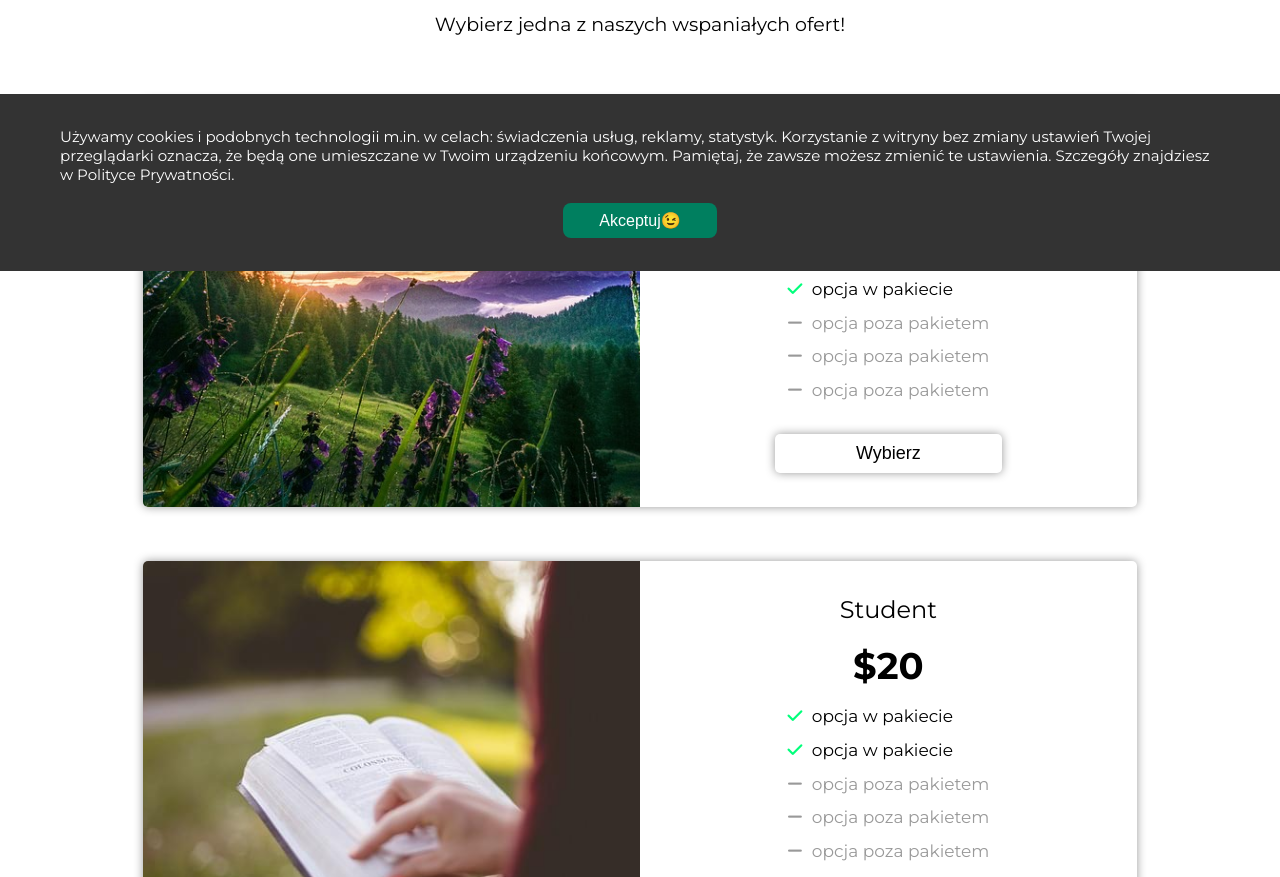
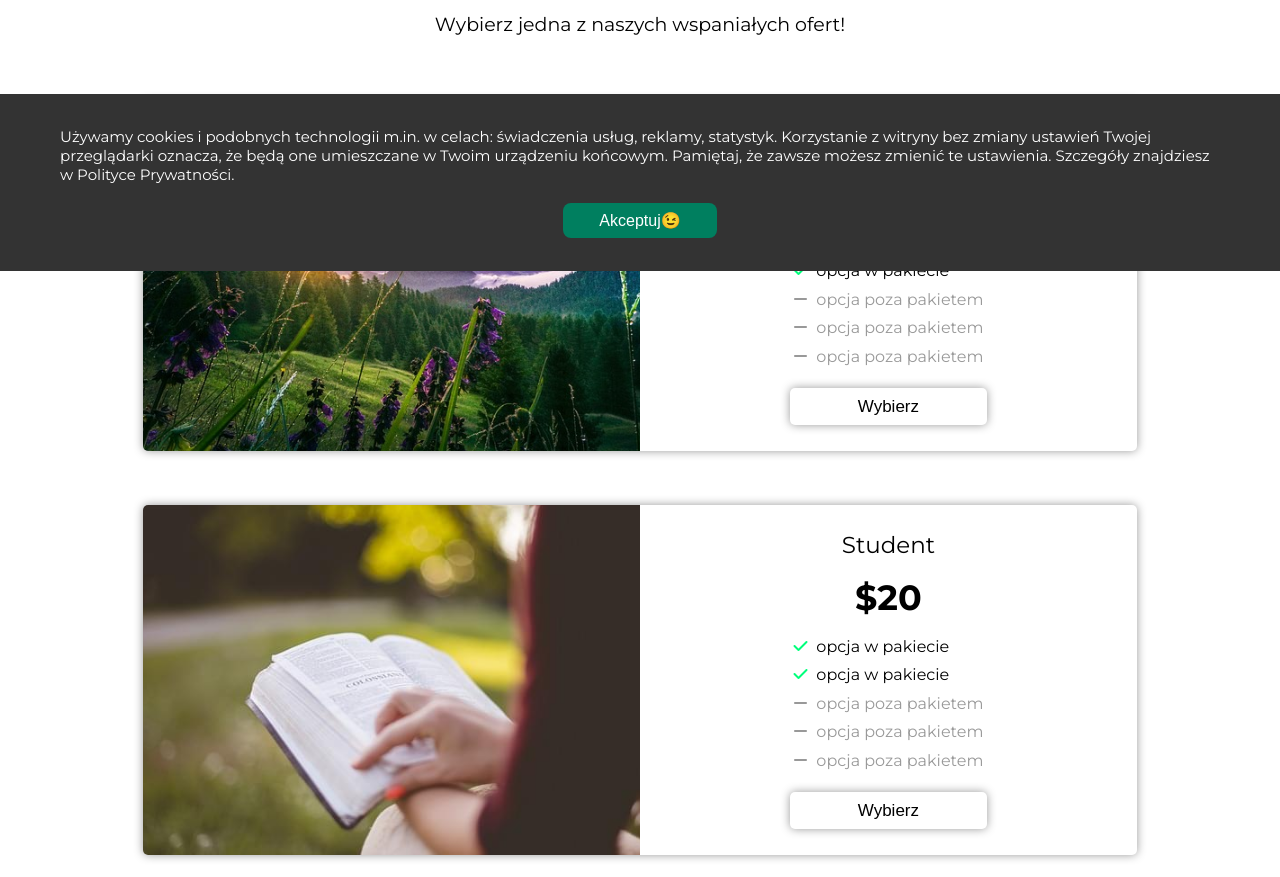
Before and after one commit to szymonhalerz/forestCompany, a website: page offer.html in a window 1280 px wide. Shown: the part 529-1406 px from the top of the page. Drawn offline with Linux system fonts and the light colour scheme; files whose address does not match are found by name.

Commit message:
Changed all-offer cards

```diff
--- a/src/sass/main.scss
+++ b/src/sass/main.scss
@@ -185,7 +185,7 @@ body {
 		margin: 0.8em 0em;
 		padding: 0.3em 1em;
 		color: c.$white;
-		font-size: 1.6rem;
+		font-size: 1.5rem;
 		text-decoration: none;
 		transition: font-weight 0.3s, transform 0.3s;
 
@@ -556,7 +556,7 @@ body {
 					margin-bottom: 0.4em;
 					width: 100%;
 					max-width: 800px;
-					font-size: 1.4rem;
+					font-size: 1.5rem;
 				}
 
 				input,
@@ -824,8 +824,8 @@ body {
 @media (min-width: 310px) {
 	.nav-mobile {
 		a.nav__link {
-			margin: 0.8em 0em;
-			font-size: 1.8rem;
+			margin: 0.7em 0em;
+			font-size: 1.7rem;
 		}
 	}
 }
@@ -1111,7 +1111,6 @@ body {
 				justify-content: center;
 				flex-wrap: wrap;
 
-
 				.card {
 					.card-title {
 						font-size: 2.3rem;
@@ -1145,14 +1144,38 @@ body {
 				.card {
 					flex-direction: row;
 					width: 90%;
+					height: 100%;
+					max-height: 270px;
 
 					.card__img {
-						padding: 12em 5em;
+						padding: 10em 5em;
 						width: 50%;
 					}
 
 					.card__text {
 						width: 50%;
+
+						.card-title {
+							font-size: 1.7rem;
+						}
+
+						.card-price {
+							font-size: 2.5rem;
+						}
+
+						.options {
+							margin-bottom: 0.8em;
+							font-size: 1.4rem;
+
+							p {
+								margin-bottom: 0.4em;
+							}
+						}
+
+						.select-btn {
+							padding: 0.5em 4em;
+							font-size: 1.4rem;
+						}
 					}
 				}
 			}
@@ -1171,7 +1194,6 @@ body {
 				form {
 					.form-box {
 						margin-bottom: 1em;
-
 					}
 
 					.form-box .error-text {
@@ -1418,6 +1440,37 @@ body {
 			}
 		}
 
+		//all-offer
+		.all-offer {
+			.card {
+				max-height: 330px;
+
+				.card__text {
+					.card-title {
+						font-size: 2.3rem;
+					}
+
+					.card-price {
+						font-size: 3.3rem;
+					}
+
+					.options {
+						margin-bottom: 0.8em;
+						font-size: 1.5rem;
+
+						p {
+							margin-bottom: 0.5em;
+						}
+					}
+
+					.select-btn {
+						padding: 0.5em 4em;
+						font-size: 1.7rem;
+					}
+				}
+			}
+		}
+
 		//contact
 		.contact {
 			.form {
@@ -1542,30 +1595,28 @@ body {
 
 			&__cards {
 				.card {
+					max-height: 350px;
+
 					.card__img {
-						padding: 12.7em 0em;
+						padding: 12em 5em;
 					}
 
 					.card__text {
 						.card-title {
-							font-size: 2.4rem;
+							font-size: 2.3rem;
 						}
 
 						.card-price {
-							font-size: 3.7rem;
+							font-size: 3.5rem;
 						}
 
 						.options {
-							font-size: 1.7rem;
+							margin-bottom: 0.8em;
+							font-size: 1.6rem;
 
 							p {
-								margin-bottom: 0.8em;
+								margin-bottom: 0.6em;
 							}
-						}
-
-						.select-btn {
-							padding: 0.5em 4.5em;
-							font-size: 1.8rem;
 						}
 					}
 				}
```
Also changed, not shown: dist/css/main.min.css.
